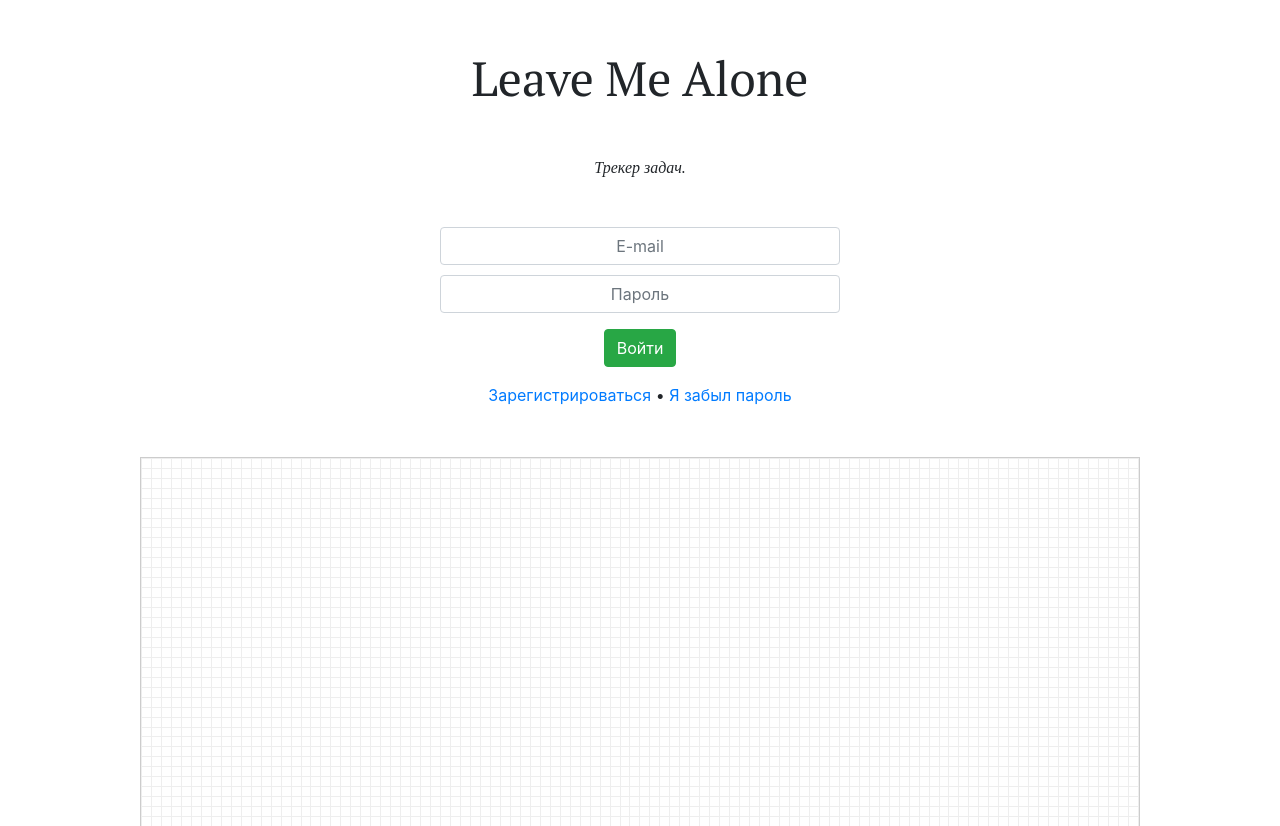
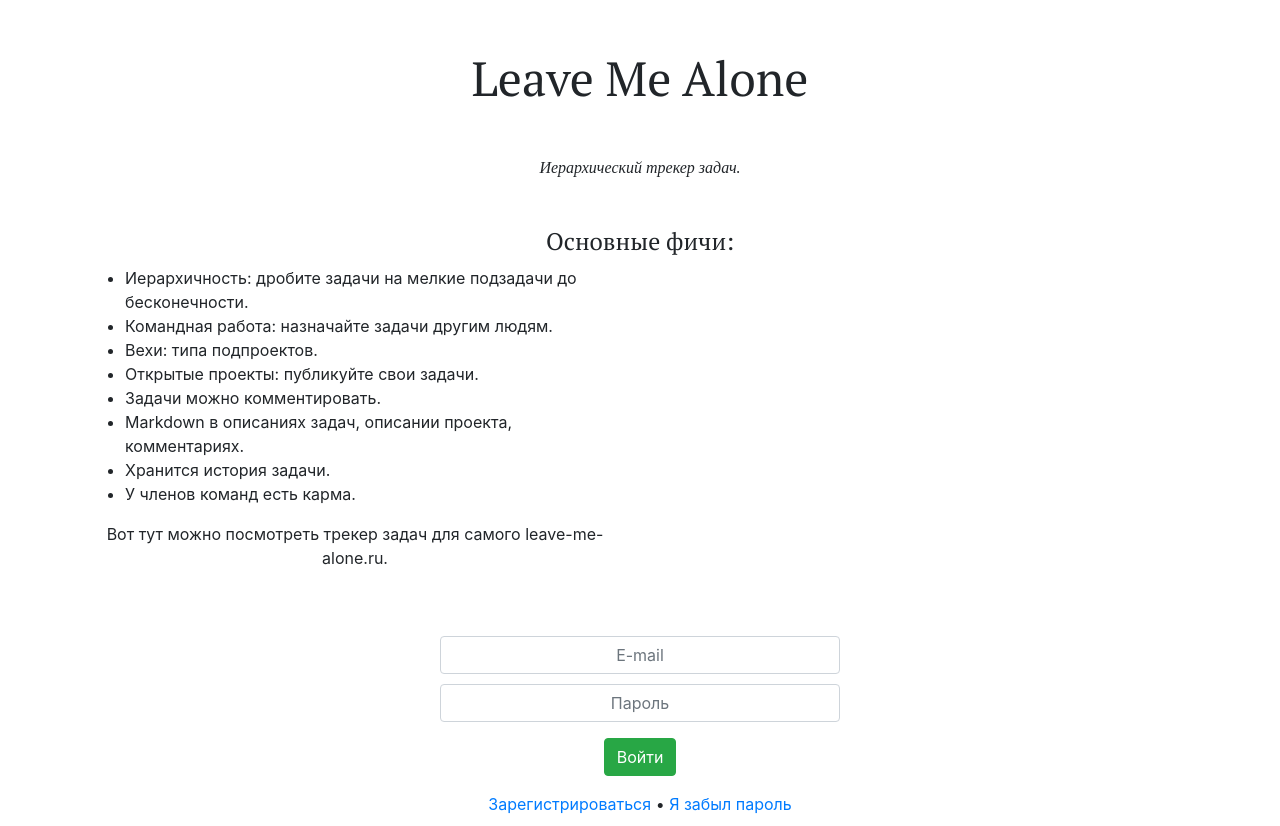
Before and after one commit to uisky/leave-me-alone, a Flask app: page / in a window 1280 px wide. Shown: the top 826 px of the page. Run offline with Flask 2, Linux system fonts and the light colour scheme; parts of the project's set-up code (start-up, migrations or seed data) failed here and were passed over; some libraries are stand-ins or nearby versions.

Commit message:
Фичи на морде, оптимизация ORM истории задачи

```diff
--- a/lma/static/landing.css
+++ b/lma/static/landing.css
@@ -3,6 +3,9 @@ body { margin: 0; padding: 0; text-align: center; }
 
 h1 { font-family: 'PT Serif', serif; font-size: 48px; margin: 50px 0; }
 h2 { font-size: 1em; font-family: serif;  font-style: italic; margin: 20px 0 50px; }
+h3 { font-family: 'PT Serif', serif; font-size: 24px; margin: 50px 0 10px; }
+
+.features { text-align: left; }
 
 #form-login { width: 400px; margin: 50px auto; }
 #form-login input { margin: 10px 0; text-align: center;}
--- a/lma/templates/front/index.html
+++ b/lma/templates/front/index.html
@@ -6,7 +6,7 @@
     <link href='https://fonts.googleapis.com/css?family=PT+Serif' rel='stylesheet' type='text/css'>
     <link rel="stylesheet" href="http://yastatic.net/bootstrap/3.3.1/css/bootstrap.min.css">
     <link rel="stylesheet" href="//maxcdn.bootstrapcdn.com/font-awesome/4.4.0/css/font-awesome.min.css">
-    <link rel="stylesheet" href="/static/landing.css?1">
+    <link rel="stylesheet" href="/static/landing.css?2">
     <script type="text/javascript" src="http://yastatic.net/jquery/2.1.3/jquery.js"></script>
     <script type="text/javascript" src="http://yastatic.net/bootstrap/3.3.1/js/bootstrap.min.js"></script>
     {% block head %}{% endblock %}
@@ -15,8 +15,28 @@
 
 <h1>Leave Me Alone</h1>
 <h2>
-    Трекер задач.
+    Иерархический трекер задач.
 </h2>
+<h3>Основные фичи:</h3>
+<div class="container">
+<div class="row">
+    <div class="col-sm-6 col-sm-offset-3">
+        <ul class="features">
+            <li>Иерархичность: дробите задачи на мелкие подзадачи до бесконечности.</li>
+            <li>Командная работа: назначайте задачи другим людям.</li>
+            <li>Вехи: типа подпроектов.</li>
+            <li>Открытые проекты: публикуйте свои задачи.</li>
+            <li>Задачи можно комментировать.</li>
+            <li>Markdown в описаниях задач, описании проекта, комментариях.</li>
+            <li>Хранится история задачи.</li>
+            <li>У членов команд есть карма.</li>
+        </ul>
+        <p>
+            Вот тут можно посмотреть трекер задач для самого leave-me-alone.ru.
+        </p>
+    </div>
+</div>
+</div>
 
 <div class="container-fluid">
     {% with messages = get_flashed_messages(with_categories=True, category_filter=['danger', 'warning', 'success', 'info']) %}
--- a/lma/templates/projects/_history.html
+++ b/lma/templates/projects/_history.html
@@ -1,13 +1,15 @@
 <h1>История задачи</h1>
 <ul>
 {% set prev = None %}
-{% for hist in task.history %}
+{% for hist in history %}
     <li>
         {{ hist.created.strftime('%d.%m.%Y %H:%M') }}
         {% if prev %}
             <span class="dt">(+{{ (hist.created - prev.created)|humandelta }})</span>
         {% endif %}
-        {{ hist.user.link|safe }}:
+        <a href="{{ url_for('.member', project_id=project.id, member_id=hist.user.id) }}" class="user">
+            {{- hist.user.name -}}
+        </a>
         {{ hist.text() }}
     </li>
     {% set prev = hist %}
--- a/lma/templates/projects/history.html
+++ b/lma/templates/projects/history.html
@@ -29,6 +29,7 @@
         <div class="col-sm-2">
             <select name="user_id" class="form-control" style="width:150px;" multiple size="8">
                 <option value="">Все</option>
+                {# @todo: Вот тут у нас lazy loading опять #}
                 {% for member in project.members %}
                     <option value="{{ member.user_id }}"
                             {% if filters.user_id.data|int == member.user_id %} selected {% endif %}
```
Also changed, not shown: lma/projects/views_tasks.py (+6 -1 lines).
